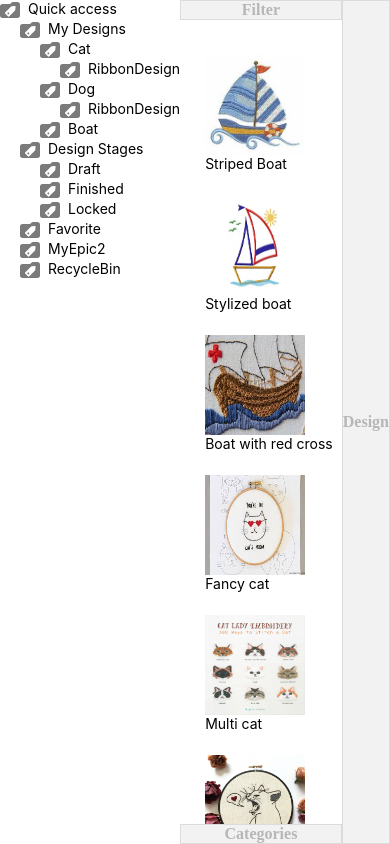
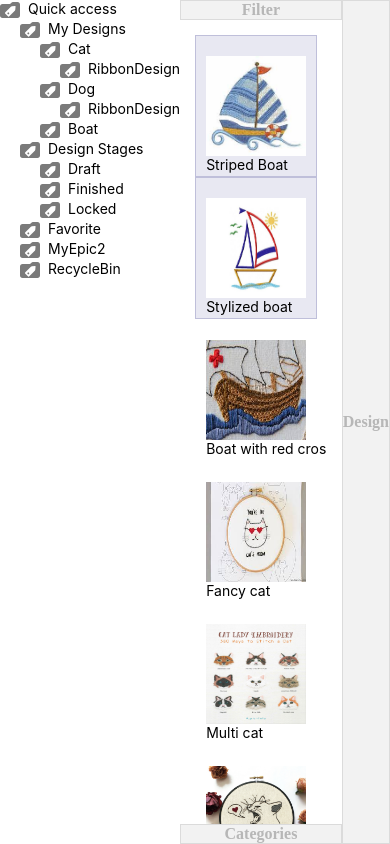
Before and after one commit to erobwen/filesystem, a React Native app: screen / in a window 390 px wide. Built offline with nearby package versions, Linux system fonts and the light colour scheme.

Commit message:
Selection works kindof.
(cherry picked from commit 3277f04ebcd5718e932a34d7d5c1b31c76400dc1)

```diff
--- a/application/model/Model.js
+++ b/application/model/Model.js
@@ -108,15 +108,27 @@ export function createFilterStore() {
   return store;
 }
 
-function createDeltaItem(item, state) {
+function createDeltaItem(item, status) {
   return observable({
     item: item,
-    status: state
+    status: status
   });
 }
 
 export function createDeltaStore() {
   const store = createStore();
+
+  store.resetDelta = function() {
+    for (let id in store.originalMap) {
+      let deltaItem = store.originalMap[id];
+      if (deltaItem.status === "removed") {
+        store.items.remove(deltaItem);
+        delete store.originalMap[id]
+      } else if (deltaItem.status === "added") {
+        deltaItem.status = "original";
+      }
+    }
+  }
 
   store.initialize = function(source) {
     runInAction(() => {
@@ -128,18 +140,6 @@ export function createDeltaStore() {
         store.originalMap[item.id] = deltaItem;
       });
     });
-
-    store.resetDelta = function() {
-      for (let id in store.originalMap) {
-        let deltaItem = store.originalMap[id];
-        if (deltaItem.status === "removed") {
-          store.items.remove(deltaItem);
-          delete store.originalMap[id]
-        } else if (deltaItem.status === "added") {
-          deltaItem.status = "original";
-        }
-      }
-    }
 
     store.reactionDisposer = reaction(
       () => {
@@ -158,7 +158,7 @@ export function createDeltaStore() {
         runInAction(() => {
           for (let id in store.originalMap) {
             if (typeof(newMap[id]) === "undefined") {
-              store.originalMap[id].staus = "removed"
+              store.originalMap[id].status = "removed"
             } else {
               store.originalMap[id].status = "original"
             }
--- a/components/DesignExplorer/DesignExplorer.js
+++ b/components/DesignExplorer/DesignExplorer.js
@@ -8,6 +8,37 @@ import { createDeltaStore, createFilterStore, createIntersectionFilter } from '.
 import { DesignsView } from './DesignsView';
 import { log } from '../utility/Debug';
 
+function createSelection(deltaStore) {
+  const selection = {
+    add: function(itemOrItems) {
+      deltaStore.resetDelta();
+      let items = itemOrItems;
+      if (!(items instanceof Array)) items = [items];
+      log(items);
+      items.forEach(item => selection.items[item.id] = item);
+    },
+
+    remove: function(itemOrItems) {
+      deltaStore.resetDelta();
+      let items = itemOrItems;
+      if (!(items instanceof Array)) items = [items];
+      items.forEach(item => delete selection.items[item.id]);
+    },
+
+    clear: function() {
+      deltaStore.resetDelta();
+      for (let itemId in selection.items) {
+        delete selection.items[itemId];
+      }
+    },
+
+    items: observable({})
+  };
+  return selection;
+}
+
+
+
 export const DesignExplorer = observer(class DesignExplorer extends React.Component {
   constructor(props) {
     super(props);
@@ -16,37 +47,20 @@ export const DesignExplorer = observer(class DesignExplorer extends React.Compon
     this.deltaStore = createDeltaStore();
     this.filter = createIntersectionFilter();
 
-    this.selection =  observable({
-      initialize: function() {
-        this.items = observable({});
-      },
-      add: function(itemOrItems) {
-        this.deltaStore.resetDelta();
-        let items = itemOrItems;
-        if (!(items instanceof Array)) items = [items];
-        items.forEach(item => this.items[item.id] = item);
-      },
-      remove: function(itemOrItems) {
-        this.deltaStore.resetDelta();
-        let items = itemOrItems;
-        if (!(items instanceof Array)) items = [items];
-        items.forEach(item => delete this.items[item.id]);
-      },
-      clear: function() {
-        this.deltaStore.resetDelta();
-        for (let itemId in this.items) {
-          delete this.items[itemId];
-        }
-      },
-      items: null
-    });
+    this.selection = createSelection(this.deltaStore);
+    this.selection.add(this.vault.designs.items[0]);
+    this.selection.add(this.vault.designs.items[1]);
+    setTimeout(() => {
+      this.vault.designs.items.pop();
+      this.vault.designs.items.shift();
+    },50000);
   }
 
   componentDidMount() {
     this.filteredStore.initialize(this.filter, this.vault.designs);
     this.deltaStore.initialize(this.filteredStore);
 
-    this.selection.initialize();
+    log(this.vault.designs.items[0]);
   }
 
   componentWillUnmount() {}
@@ -64,10 +78,10 @@ export const DesignExplorer = observer(class DesignExplorer extends React.Compon
         <FilterBrowser style={flexAutoStyle} filter={this.filter} tree={this.vault.tree} />
         <Column style={flexGrowShrinkStyle}>
           <FilterView style={flexAutoStyle} filter={this.filter}/>
-          <DesignsView style={flexGrowShrinkStyle} selected={this.selection} designs={this.filteredStore.items}/>
-          <CategoriesView style={flexAutoStyle} selected={this.selection}/>
+          <DesignsView style={flexGrowShrinkStyle} selection={this.selection} deltaDesigns={this.deltaStore.items}/>
+          <CategoriesView style={flexAutoStyle} selection={this.selection}/>
         </Column>
-        <DesignView style={flexAutoStyle} selected={this.selection}/>
+        <DesignView style={flexAutoStyle} selection={this.selection}/>
       </Row>
     );
    }
--- a/components/DesignExplorer/DesignsView.js
+++ b/components/DesignExplorer/DesignsView.js
@@ -1,6 +1,6 @@
 import { observer } from 'mobx-react';
 import React from 'react';
-import { Column, flexAutoHeightStyle, flexAutoStyle, flexAutoWidthHeightStyle, Row } from '../Layout';
+import { Column, fitStyle, flexAutoHeightStyle, flexAutoStyle, flexAutoWidthHeightStyle, Row } from '../Layout';
 import { Scroller } from '../Scroller';
 import { Icon } from '../Typography';
 import { log, logg } from '../utility/Debug';
@@ -18,13 +18,17 @@ export const DesignsView = observer(class DesignsView extends React.Component {
 
 
   render() {
-    const {designs} = this.props;
+    const {deltaDesigns, selection} = this.props;
     log("DesignsView:render");
-    const designsCopy = designs.slice();
+    const deltaDesignsCopy = deltaDesigns.slice();
     return <Scroller render={({style, bounds}) => {
-      let result = (
-        <Row style={{...style, flexWrap: "wrap", justifyContent:"space-between" }}>
-          {designsCopy.map(design => <DesignThumbView key={design.id} design={design}/>)}
+      let result = (//, justifyContent:"space-between"
+        <Row style={{...style, flexWrap: "wrap" }}>
+          {deltaDesignsCopy.map(deltaDesign =>
+            <DeltaDesignThumbView
+              key={deltaDesign.item.id}
+              deltaDesign={deltaDesign}
+              selected={typeof(selection.items[deltaDesign.item.id]) !== "undefined"}/>)}
         </Row>
       );
       return result;
@@ -32,8 +36,47 @@ export const DesignsView = observer(class DesignsView extends React.Component {
   }
 });
 
+export function transparentPurple(opacity) {
+  return "rgba(107,81,150, " + opacity + ")";
+  // return `rgba(108, 81, 152, ${opacity})` // the template version somehow did not work on
+}
 
-export function DesignThumbView({style, design}) {
+const transparentColor = "rgba(1, 1, 1, 0)";
+
+const selectionStyle = {
+  overflow: "hidden",
+  boxSizing: "border-box",
+  borderWidth: "1px",
+  borderColor: "rgba(30, 30, 124, 0.2)",
+  borderStyle: "solid",
+  backgroundColor: "rgba(30, 30, 124, 0.1)",
+};
+
+const unselectedStyle = {
+  overflow: "hidden",
+  boxSizing: "border-box",
+  borderWidth: "1px",
+  borderColor: transparentColor,
+  borderStyle: "solid",
+  backgroundColor: transparentColor,
+}
+
+function SelectionBase({style, render, selected}) {
+  return <div style={{...style, ...(selected ? selectionStyle : unselectedStyle)}}>{render(fitStyle)}</div>;
+}
+
+function DeltaDesignThumbView({style, deltaDesign, selected}) {
+  return (
+    <SelectionBase id="SelectionBase" style={style} selected={selected} render={({style}) =>
+      <div style={{...style, opacity: deltaDesign.status === "original" ? 1 : 0.5}}>
+        <DesignThumbView style={fitStyle} design={deltaDesign.item}/>
+      </div>
+    }/>
+  );
+}
+
+
+function DesignThumbView({style, design}) {
   return (
     <Column style={{...style, marginRight: 10, marginLeft: 10, marginTop: 20}}>
       <Icon style={flexAutoWidthHeightStyle(100, 100)} image={design.image} />
```
